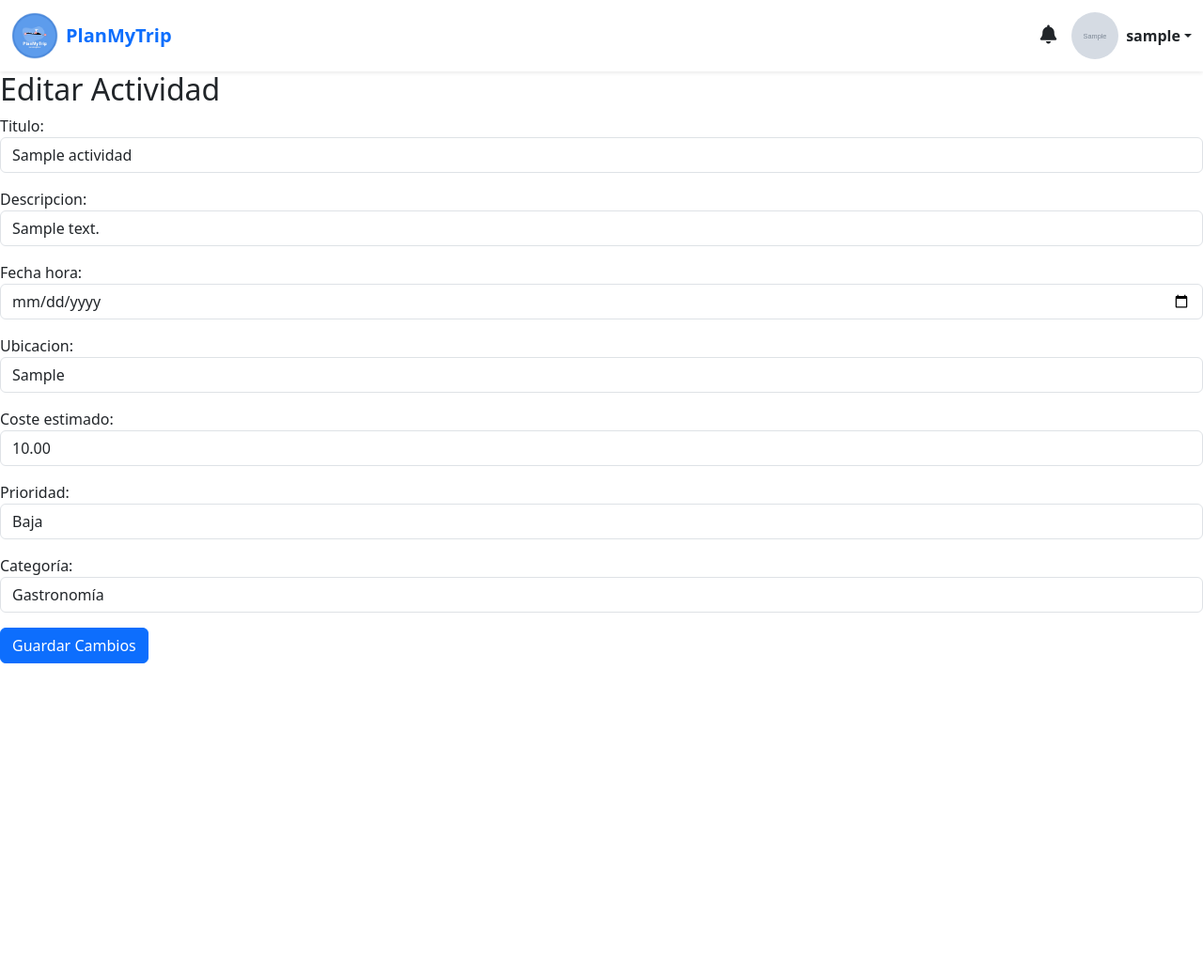
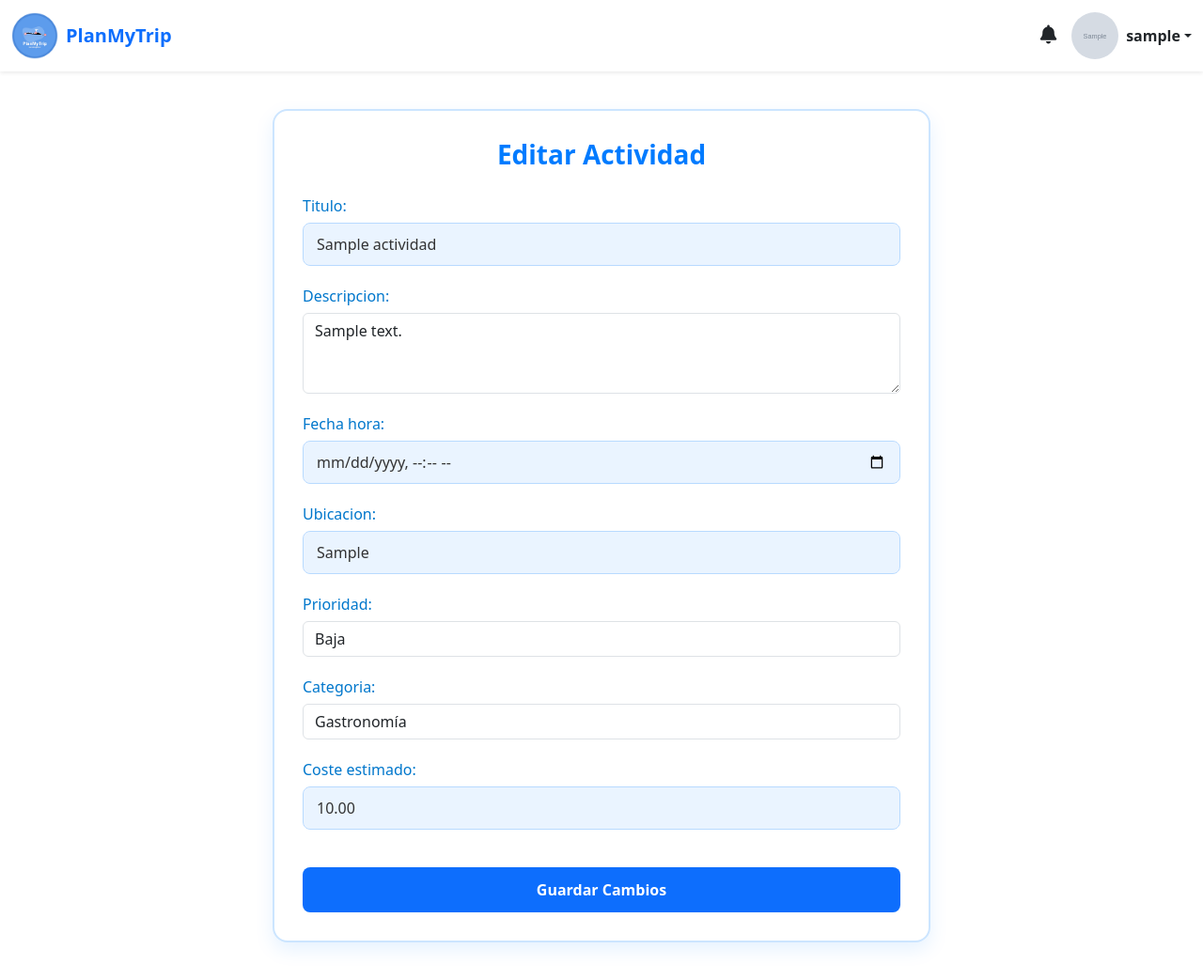
Before and after one commit to AnitaMT/PlanMyTrip, a Django app: page /viajes/actividad/1/editar/ in a window 1280 px wide. Shown: the whole page at 94% size. Before the commit the page ends 706 px from the top, so only its background shows below. Run offline with Django 5.2, Linux system fonts and the light colour scheme; a user stored in the database is signed in; tables that the repository leaves empty hold one stand-in row (values such as "Sample post"); grey boxes marked "Sample" are stand-in pictures; some libraries are stand-ins or nearby versions.

Commit message:
actividades e integración de mapbox

```diff
--- /dev/null
+++ b/static/css/agregar_actividad.css
@@ -0,0 +1,81 @@
+
+/* FORMULARIO PRINCIPAL */
+form {
+    max-width: 700px;
+    margin: 40px auto;
+    padding: 30px;
+    background: #ffffff;
+    border-radius: 16px;
+    border: 2px solid #cce5ff;
+    box-shadow: 0 8px 20px rgba(0, 123, 255, 0.1);
+}
+
+/* TÍTULO */
+form h2 {
+    font-size: 28px;
+    font-weight: 600;
+    color: #007bff;
+    margin-bottom: 25px;
+    text-align: center;
+}
+
+/* CAMPOS DEL FORMULARIO */
+form p {
+    margin-bottom: 20px;
+}
+
+form label {
+    display: block;
+    font-weight: 500;
+    margin-bottom: 6px;
+    color: #0077cc;
+}
+
+form input[type="text"],
+form input[type="number"],
+form input[type="datetime-local"],
+form input[type="email"],
+form input[type="url"],
+form select,
+form textarea {
+    width: 100%;
+    padding: 10px 14px;
+    border: 1px solid #b8daff;
+    border-radius: 8px;
+    background-color: #eaf4ff;
+    transition: all 0.2s ease;
+    color: #333;
+}
+
+form input:focus,
+form select:focus,
+form textarea:focus {
+    border-color: #66bfff;
+    box-shadow: 0 0 0 0.2rem rgba(102, 191, 255, 0.3);
+    background-color: #ffffff;
+}
+
+/* BOTÓN SUBMIT */
+form input[type="submit"] {
+    margin-top: 20px;
+    width: 100%;
+    padding: 12px;
+    font-weight: 600;
+    background-color: #0d6efd;
+    border: none;
+    color: white;
+    border-radius: 8px;
+    transition: background-color 0.3s ease;
+}
+
+form input[type="submit"]:hover {
+    background-color: #0b5ed7;
+}
+
+/* MENSAJES DE ERROR O VALIDACIÓN */
+form .errorlist {
+    color: #dc3545;
+    list-style: none;
+    padding-left: 0;
+    font-size: 14px;
+}
--- a/templates/base.html
+++ b/templates/base.html
@@ -8,6 +8,8 @@
     <link rel="icon" type="image/x-icon" href="{% static 'imagenes/favicon.ico' %}">
     <link href="https://cdn.jsdelivr.net/npm/bootstrap@5.3.3/dist/css/bootstrap.min.css" rel="stylesheet">
     <link href="https://cdnjs.cloudflare.com/ajax/libs/font-awesome/6.4.0/css/all.min.css" rel="stylesheet">
+    <script src="https://api.mapbox.com/mapbox-gl-js/v2.15.0/mapbox-gl.js"></script>
+    <link href="https://api.mapbox.com/mapbox-gl-js/v2.15.0/mapbox-gl.css" rel="stylesheet"/>
     <script src="https://cdn.jsdelivr.net/npm/bootstrap@5.3.3/dist/js/bootstrap.bundle.min.js"></script>
     <style>{% block style %}{% endblock %}</style>
 </head>
--- a/templates/viajes/agregar_actividad.html
+++ b/templates/viajes/agregar_actividad.html
@@ -1,6 +1,7 @@
 {% extends 'base.html' %}
 {% load static %}
 {% block title %}PlanMyTrip - Agregar Actividad{% endblock %}
+{% block src_css %}{% static 'css/agregar_actividad.css' %}{% endblock %}
 
 {% block content %}
     {% if messages %}
@@ -58,6 +59,8 @@
                             <img src="
 
 
+
+
                                     {% if user.foto_perfil %}{{ user.foto_perfil.url }}{% else %}{% static 'imagenes/default-pic.png' %}{% endif %}"
                                  alt="Foto de perfil" width="50" height="50" class="rounded-circle avatar-img">
                         </div>
--- a/viajes/forms.py
+++ b/viajes/forms.py
@@ -38,24 +38,15 @@ class CrearViajeForm(forms.ModelForm):
 
 
 class AgregarActividadForm(forms.ModelForm):
-    prioridad_actividad = forms.ChoiceField(
-        choices=Actividad.PRIORIDADES,
-        label="Prioridad",
-        widget=forms.Select(attrs={'class': 'form-control'})
-    )
-
-    categoria_actividad = forms.ChoiceField(
-        choices=Actividad.CATEGORIAS,
-        label="Categoría",
-        widget=forms.Select(attrs={'class': 'form-control'})
-    )
     class Meta:
         model = Actividad
-        fields = ['titulo', 'descripcion', 'fecha_hora', 'ubicacion','coste_estimado']
+        fields = ['titulo', 'descripcion', 'fecha_hora', 'ubicacion', 'prioridad', 'categoria', 'coste_estimado']
         widgets = {
             'titulo': forms.TextInput(attrs={'class': 'form-control'}),
-            'descripcion': forms.TextInput(attrs={'class': 'form-control'}),
-            'fecha_hora': forms.DateInput(attrs={'type': 'date', 'class': 'form-control'}),
+            'descripcion': forms.Textarea(attrs={'class': 'form-control', 'rows': 3}),
+            'fecha_hora': forms.DateTimeInput(attrs={'type': 'datetime-local', 'class': 'form-control'}),
             'ubicacion': forms.TextInput(attrs={'class': 'form-control'}),
+            'prioridad': forms.Select(attrs={'class': 'form-control'}),
+            'categoria': forms.Select(attrs={'class': 'form-control'}),
             'coste_estimado': forms.NumberInput(attrs={'class': 'form-control'}),
         }
```
Also changed, not shown: templates/viajes/detalles_viaje.html (+41 -4 lines).
